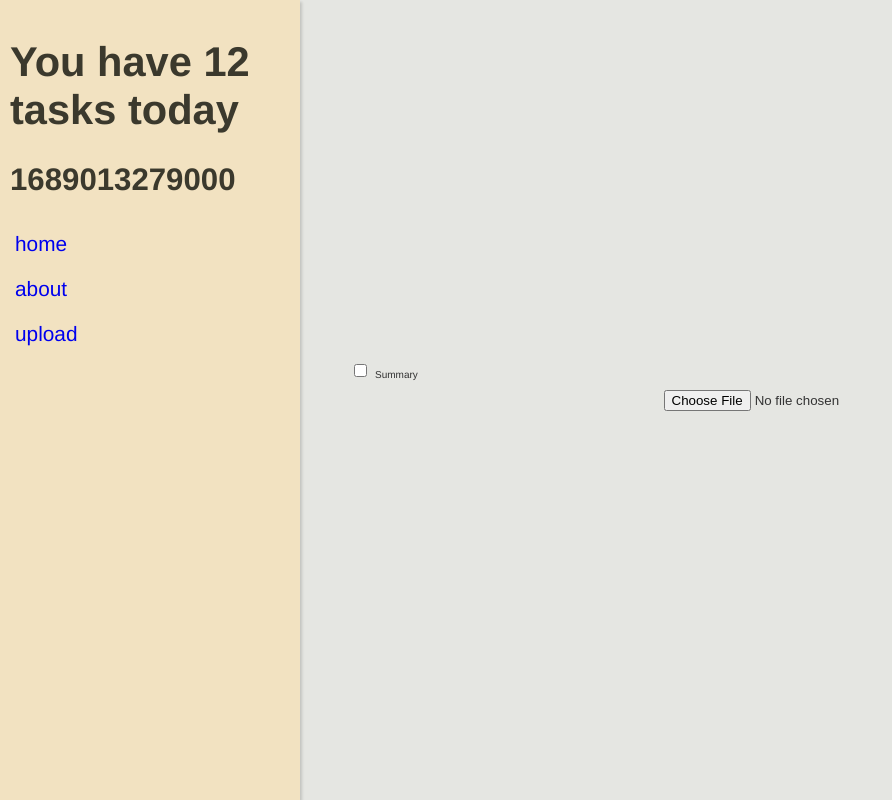
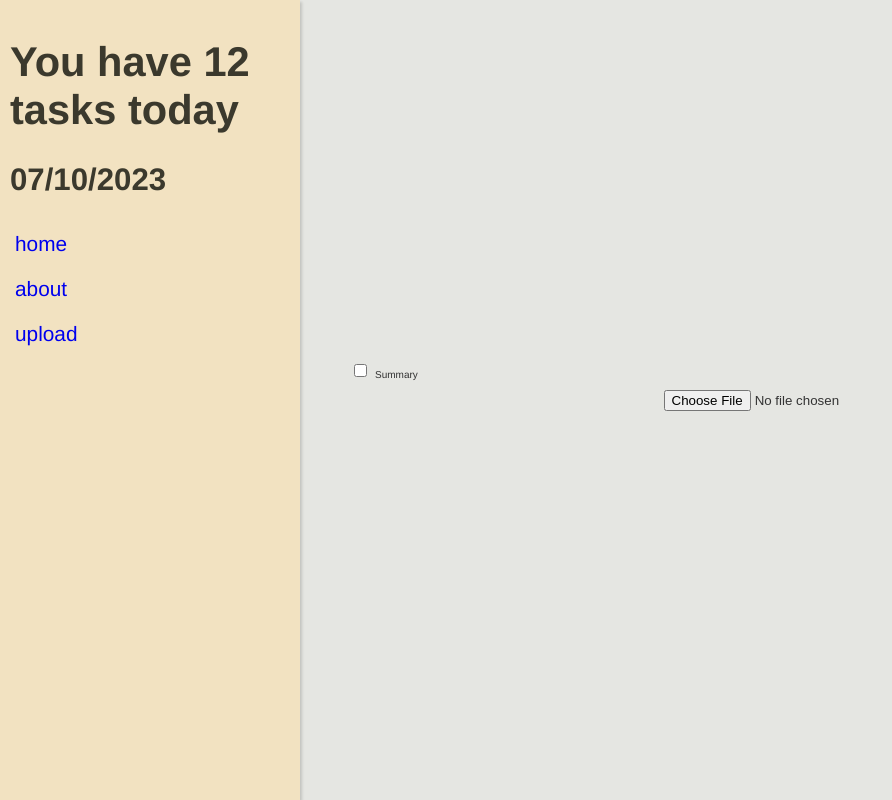
Before and after one commit to samade123/ics_display_app, a Vue app: page / in a window 1280 px wide. Shown: the whole page, without its empty margins (0-892 px from the left). Built offline with nearby package versions, Linux system fonts and the light colour scheme.

Commit message:
new date js package

```diff
--- a/package.json
+++ b/package.json
@@ -9,6 +9,7 @@
   },
   "dependencies": {
     "core-js": "^3.8.3",
+    "date-fns": "^2.30.0",
     "ical2json": "^3.1.2",
     "register-service-worker": "^1.7.2",
     "vue": "^3.2.13",
--- a/src/App.vue
+++ b/src/App.vue
@@ -1,7 +1,7 @@
 <template>
   <div class="sidebar">
     <h1>You have 12 tasks today</h1>
-    <h2 class="">{{ Date.now() }}</h2>
+    <h2 class="">{{ today }}</h2>
     <nav>
       <router-link v-for="route in routes" :key="route.path" :to="route.path">{{ route.name }}</router-link>
     </nav>
@@ -17,6 +17,8 @@
 <script>
 import { computed } from 'vue';
 import { useRouter } from 'vue-router';
+import { format } from 'date-fns'
+
 
 export default {
   setup() {
@@ -25,8 +27,11 @@ export default {
     const routes = computed(() => {
       return router.getRoutes();
     });
+    const today = format(new Date(), 'MM/dd/yyyy')
+
     return {
       routes,
+      today,
     };
   },
 };
```
Also changed, not shown: 1 other file (tests, documents, lock files or other folders).
